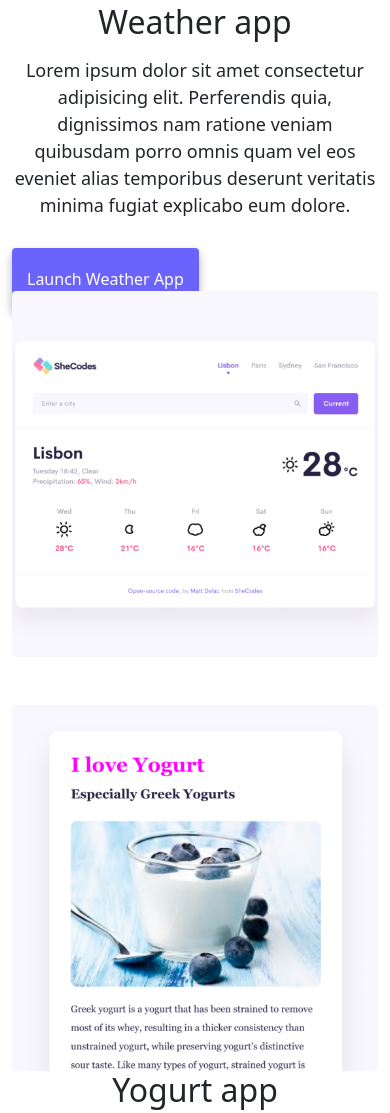
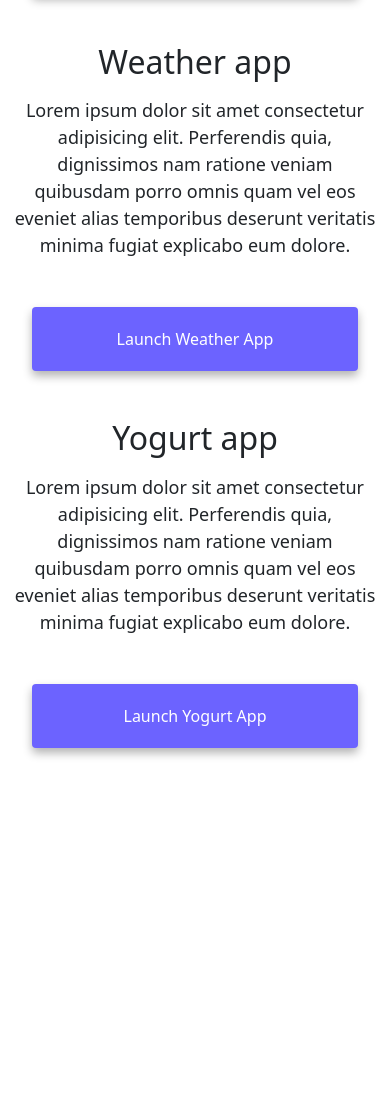
Before and after one commit to elenilearnscode/responsive-portfolio, a website: page index.html in a window 390 px wide. Shown: the part 791-1904 px from the top of the page. After the commit the page ends 1639 px from the top, so only its background shows below. Drawn offline with nearby package versions, Linux system fonts and the light colour scheme.

Commit message:
Fixed the responsivity of the project

```diff
--- a/index.html
+++ b/index.html
@@ -70,7 +70,7 @@
             explicabo eum dolore.
           </p>
           <div class="mt-5">
-            <a href="#" class="primary-link" title="Yoga project">Launch Yoga App</a>
+            <a href="#" class="primary-link project-link" title="Yoga project">Launch Yoga App</a>
           </div>
         </div>
       </div>
@@ -84,20 +84,20 @@
             explicabo eum dolore.
           </p>
           <div class="mt-5">
-            <a href="#" class="primary-link" title="Weather project">Launch Weather App</a>
+            <a href="#" class="primary-link project-link" title="Weather project">Launch Weather App</a>
           </div>
         </div>
         <div class="col-sm-6">
           <img
             src="/images/weather.png"
-            class="img-fluid rounded"
+            class="img-fluid rounded d-none d-sm-block"
             alt="Weather App"
           />
         </div>
       </div>
       <div class="row mt-5">
         <div class="col-sm-6">
-          <img src="/images/yogurt.png" class="img-fluid rounded" alt="Yogurt project" />
+          <img src="/images/yogurt.png" class="img-fluid rounded d-none d-sm-block" alt="Yogurt project" />
         </div>
         <div class="col-sm-6">
           <h2 class="mb-3">Yogurt app</h2>
@@ -108,7 +108,7 @@
             explicabo eum dolore.
           </p>
           <div class="mt-5">
-            <a href="#" class="primary-link" title="Yogurt project">Launch Yogurt App</a>
+            <a href="#" class="primary-link project-link" title="Yogurt project">Launch Yogurt App</a>
           </div>
         </div>
       </div>
```
